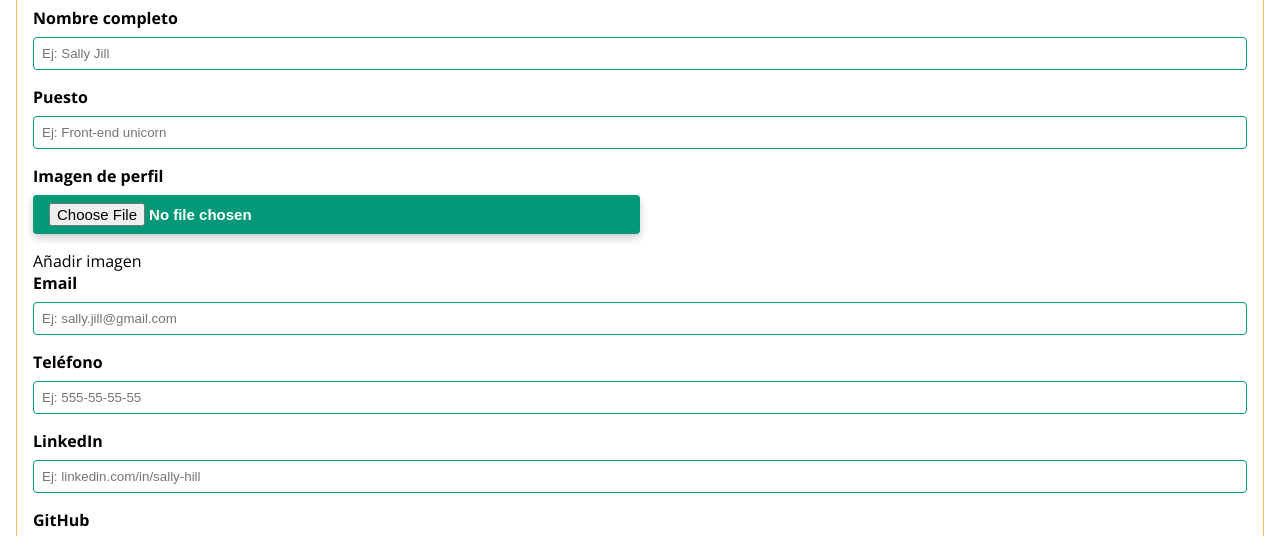
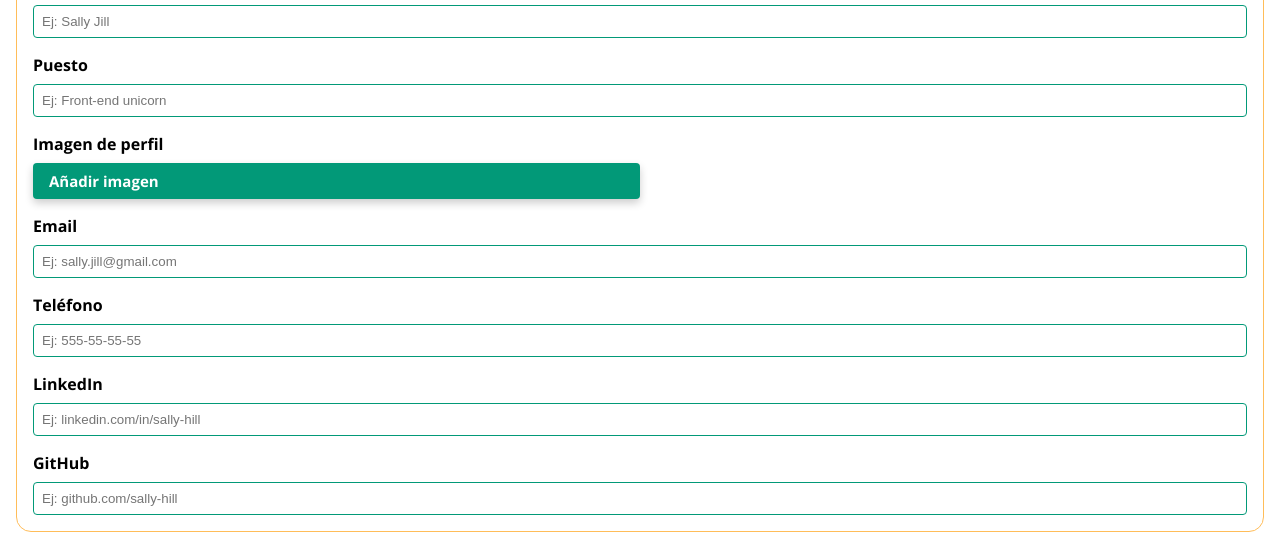
Before and after one commit to biancadragan/project-promo-c-pt-module-2-team-1, a website built with Vite: page src/create-card.html in a window 1280 px wide. Shown: the part 514-1050 px from the top of the page. Built offline with nearby package versions, Linux system fonts and the light colour scheme; a web font is replaced by a local one.

Commit message:
Add fix rellena section

```diff
--- a/src/create-card.html
+++ b/src/create-card.html
@@ -86,30 +86,41 @@
                         Rellena</legend>
 
 
+                    <div class="collapsible__blocks">
                         <div class="collapsible__content">
                             <label class="collapsible__label" for="name">Nombre completo</label>
                             <input class="collapsible__input" type="text" id="name" placeholder="Ej: Sally Jill">
-
+                        </div>
+                        <div class="collapsible__content">
                             <label class="collapsible__label" for="job">Puesto</label>
                             <input class="collapsible__input" type="text" id="job" placeholder="Ej: Front-end unicorn">
-
-                        <label class="collapsible__label" for="image-selector">Imagen de perfil</label>
-                        <input type="file" id="image-selector" class="collapsible__add_btn js_btnimage">Añadir imagen</input>
-
+                        </div>
+                        <div class="collapsible__content">
+                            <div>
+                                <label class="collapsible__label" for="img-selector">Imagen de perfil</label>
+                            </div>
+                                <input class="hidden js_imgFile" type="file" id="img-selector"></input>
+                                <div class="collapsible__add_btn" style="">Añadir imagen</div>
+                        </div>
+                        <div class="collapsible__content">
                             <label class="collapsible__label" for="email">Email</label>
                             <input class="collapsible__input" type="email" id="email"
                                 placeholder="Ej: sally.jill@gmail.com">
-
+                        </div>
+                        <div class="collapsible__content">
                             <label class="collapsible__label" for="phone">Teléfono</label>
                             <input class="collapsible__input" type="tel" id="phone" placeholder="Ej: 555-55-55-55">
-
+                        </div>
+                        <div class="collapsible__content">
                             <label class="collapsible__label" for="linkedin">LinkedIn</label>
                             <input class="collapsible__input" type="url" id="linkedin"
                                 placeholder="Ej: linkedin.com/in/sally-hill">
-
+                        </div>
+                        <div class="collapsible__content">
                             <label class="collapsible__label" for="github">GitHub</label>
                             <input class="collapsible__input" type="url" id="github"
                                 placeholder="Ej: github.com/sally-hill">
+                        </div>
                     </div>
 
                 </fieldset>
--- a/src/scss/components/create-card.scss
+++ b/src/scss/components/create-card.scss
@@ -53,8 +53,15 @@
     border-radius: 15px;
   }
 
+  &__blocks {
+    display: flex;
+    flex-direction: column;
+    margin-top: 1rem;
+  }
+
   &__content {
-    padding: 1rem;
+    padding-inline: 1rem;
+
     display: flex;
     flex-direction: column;
     font-family: $fontfamily-subtitle;
@@ -77,6 +84,7 @@
     font-weight: 700;
     font-size: 15px;
     color: white;
+    margin-top: 8px;
     border: none;
     border-radius: 4px;
     padding: 0.5rem 1rem;
@@ -89,6 +97,12 @@
     &:hover {
       background-color: #006650;
     }
+  }
+
+  &__file {
+    opacity: 0;
+    position: absolute;
+    z-index: -1;
   }
 
   &__create_btn {
--- a/src/scss/main.scss
+++ b/src/scss/main.scss
@@ -4,3 +4,7 @@
 @import 'layout/footer';
 @import 'layout/header';
 @import 'components/create-card.scss';
+
+.hidden {
+    display: none;
+}
```
Also changed, not shown: src/js/main.js (line endings or trailing spaces). Lines whose indentation alone changed are shown as unchanged.
